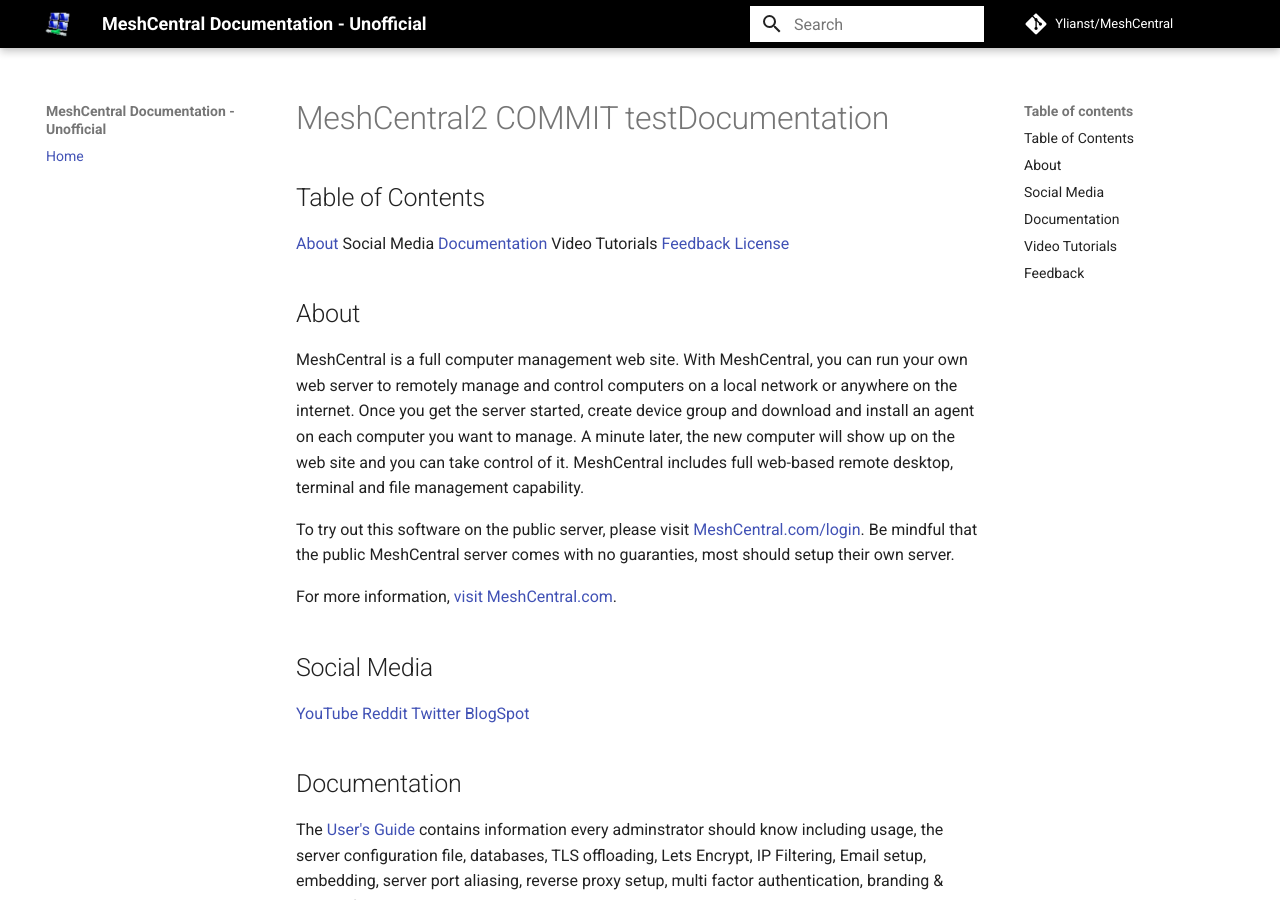
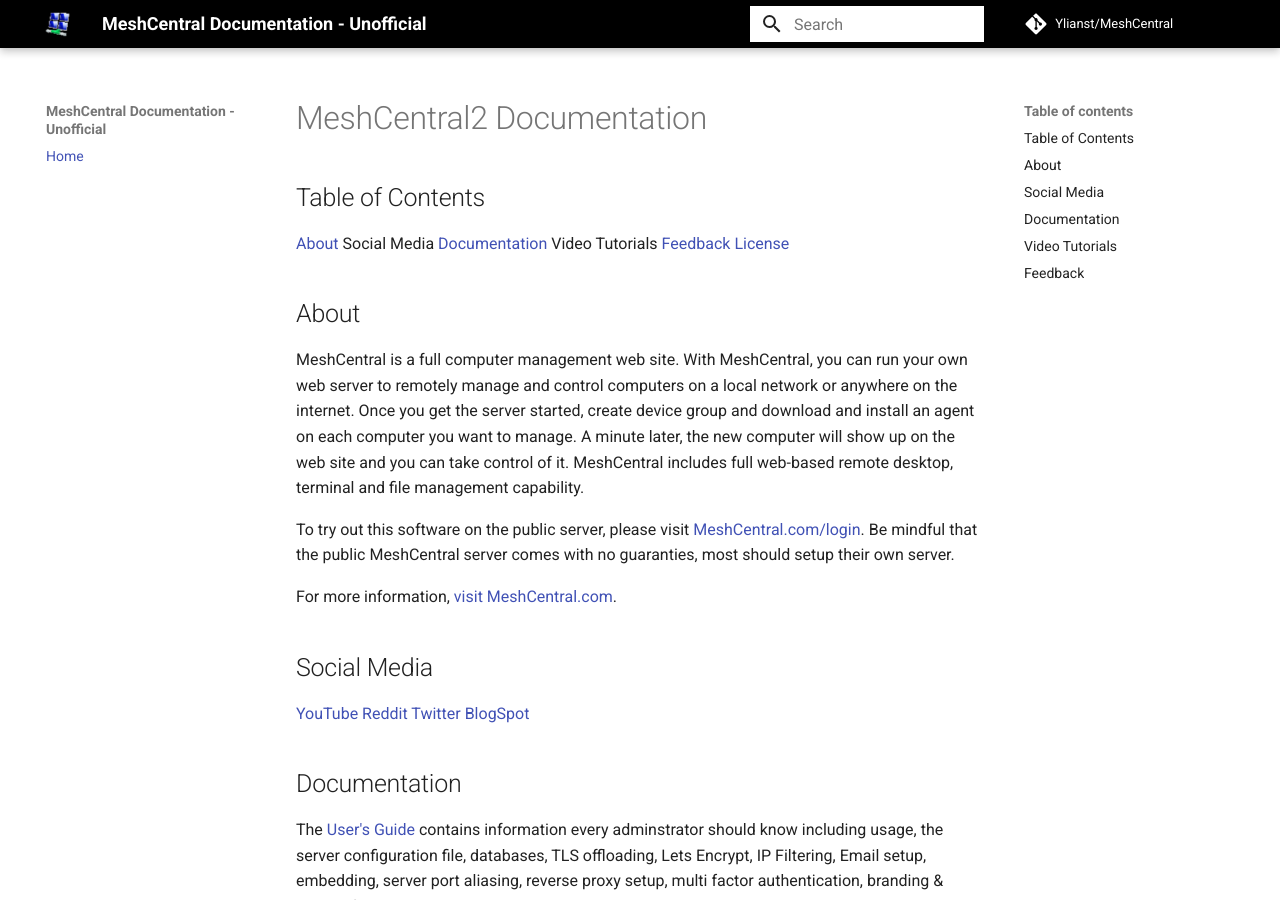
Before and after one commit to silversword411/meshcentraldocs_unofficial, an MkDocs documentation site: the page built from docs/docs/index.md, in a window 1280 px wide and 900 px high. Built offline with MkDocs 1.6.1 and Material for MkDocs 9.7.7, drawn with Linux system fonts in a browser that asks for light colours; comment, search, counter and statistics services are not loaded.

Commit message:
fix text

```diff
--- a/docs/docs/index.md
+++ b/docs/docs/index.md
@@ -1,4 +1,4 @@
-# MeshCentral2 COMMIT testDocumentation
+# MeshCentral2 Documentation
 
 ## Table of Contents
 
```
